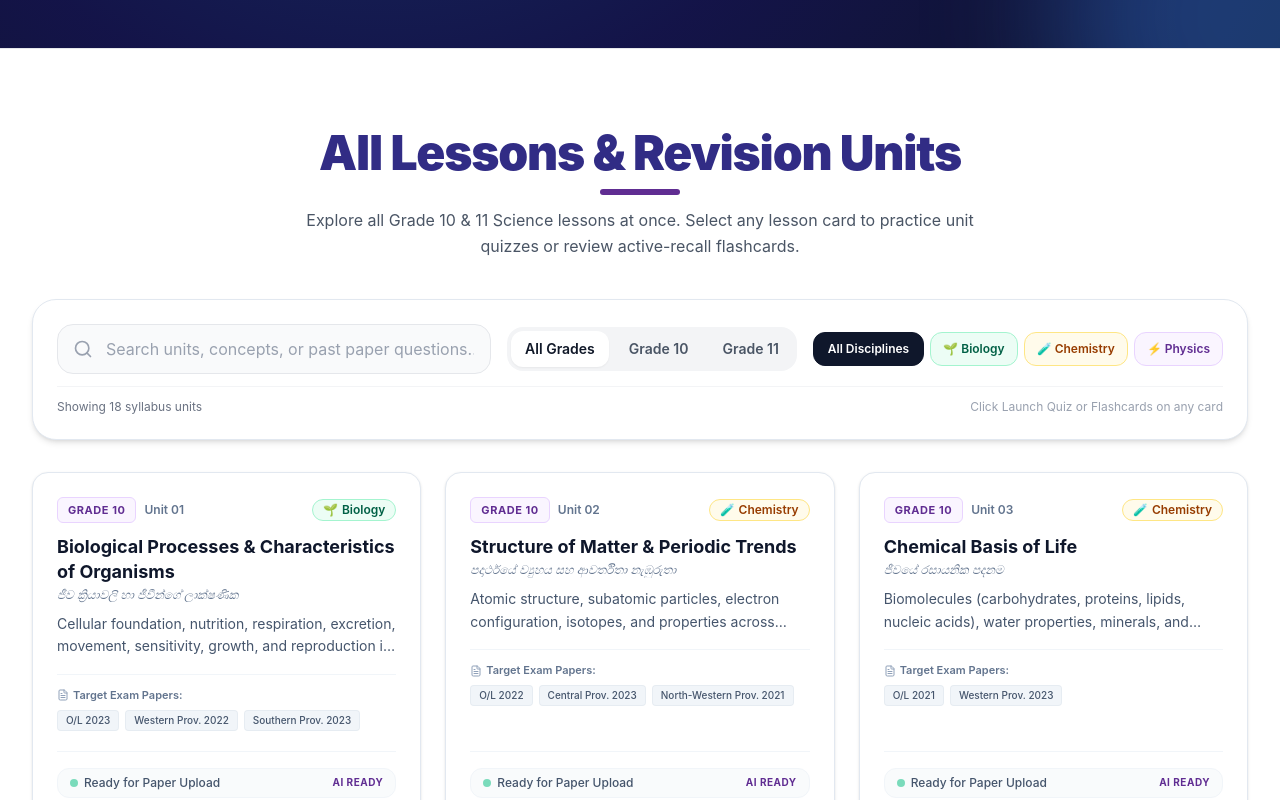
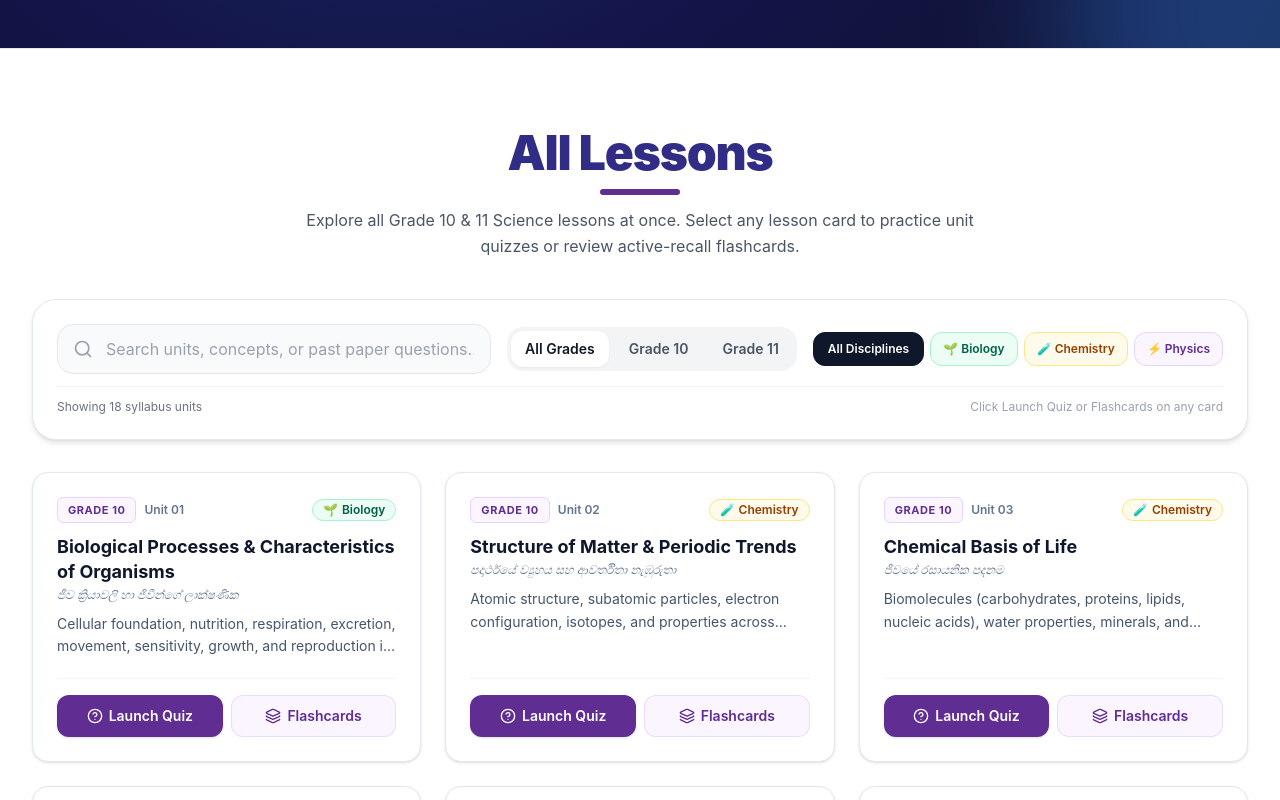
Before and after one commit to Sithum20041129/OLRevisionhubScience, a React (Vite) app: page / in a window 1280 px wide. Shown: the part 740-1540 px from the top of the page. Built offline with nearby package versions, Linux system fonts and the light colour scheme.

Commit message:
Clean up lesson cards: remove target papers and status bar; update centered nav with lessons bar

```diff
--- a/src/App.jsx
+++ b/src/App.jsx
@@ -73,7 +73,7 @@ function RevisionHubContent() {
           {/* Section Heading */}
           <div className="text-center mb-10">
             <h2 className="text-3xl sm:text-4xl md:text-5xl font-black text-indigo-900 mb-3 tracking-tight">
-              {language === 'en' ? 'All Lessons & Revision Units' : 'සියලුම විද්‍යාව පාඩම් මාලාව'}
+              {language === 'en' ? 'All Lessons' : 'සියලුම පාඩම් මාලාව'}
             </h2>
             <div className="w-20 h-1.5 bg-[#602d92] mx-auto rounded-full mb-3"></div>
             <p className="text-sm sm:text-base text-gray-600 max-w-2xl mx-auto leading-relaxed">
--- a/src/components/UnitCard.jsx
+++ b/src/components/UnitCard.jsx
@@ -1,6 +1,6 @@
 import React from 'react';
 import { useLanguage } from '../context/useLanguage';
-import { HelpCircle, Layers, FileText } from 'lucide-react';
+import { HelpCircle, Layers } from 'lucide-react';
 
 export default function UnitCard({ unit, onOpenQuiz, onOpenFlashcards }) {
   const { language, t } = useLanguage();
@@ -79,44 +79,10 @@ export default function UnitCard({ unit, onOpenQuiz, onOpenFlashcards }) {
         <p className="text-xs sm:text-sm text-slate-600 mt-2.5 line-clamp-2 leading-relaxed">
           {description}
         </p>
-
-        {/* Paper Source Coverage Tags */}
-        <div className="mt-4 pt-3 border-t border-slate-100">
-          <div className="flex items-center gap-1 text-[11px] font-semibold text-slate-500 mb-1.5">
-            <FileText className="w-3 h-3 text-slate-400" />
-            <span>{isSinhala ? 'ඉලක්කගත විභාග මූලාශ්‍ර:' : 'Target Exam Papers:'}</span>
-          </div>
-          <div className="flex flex-wrap gap-1.5">
-            {unit.targetPapers.map((paper, idx) => (
-              <span
-                key={idx}
-                className="text-[10px] font-medium px-2 py-0.5 rounded bg-slate-100 text-slate-600 border border-slate-200/70"
-              >
-                {paper}
-              </span>
-            ))}
-          </div>
-        </div>
       </div>
 
       {/* Bottom Action Area */}
-      <div className="mt-5 pt-4 border-t border-slate-100 space-y-3">
-        {/* Status indicator row */}
-        <div className="flex items-center justify-between text-xs text-slate-500 bg-slate-50/80 px-3 py-1.5 rounded-xl border border-slate-100">
-          <div className="flex items-center gap-1.5">
-            <span className="w-2 h-2 rounded-full bg-emerald-500 animate-pulse" />
-            <span className="font-medium text-slate-600">
-              {unit.totalQuestions > 0
-                ? `${unit.totalQuestions} Questions`
-                : isSinhala ? 'ප්‍රශ්න පත්‍ර ඇතුළත් කිරීමට සූදානම්' : 'Ready for Paper Upload'}
-            </span>
-          </div>
-          <span className="text-[10px] font-bold text-[#602d92] uppercase tracking-wider">
-            {isSinhala ? 'AI සක්‍රියයි' : 'AI Ready'}
-          </span>
-        </div>
-
-        {/* Action Buttons */}
+      <div className="mt-5 pt-4 border-t border-slate-100">
         <div className="grid grid-cols-2 gap-2">
           {/* Quiz Runner Button */}
           <button
```
